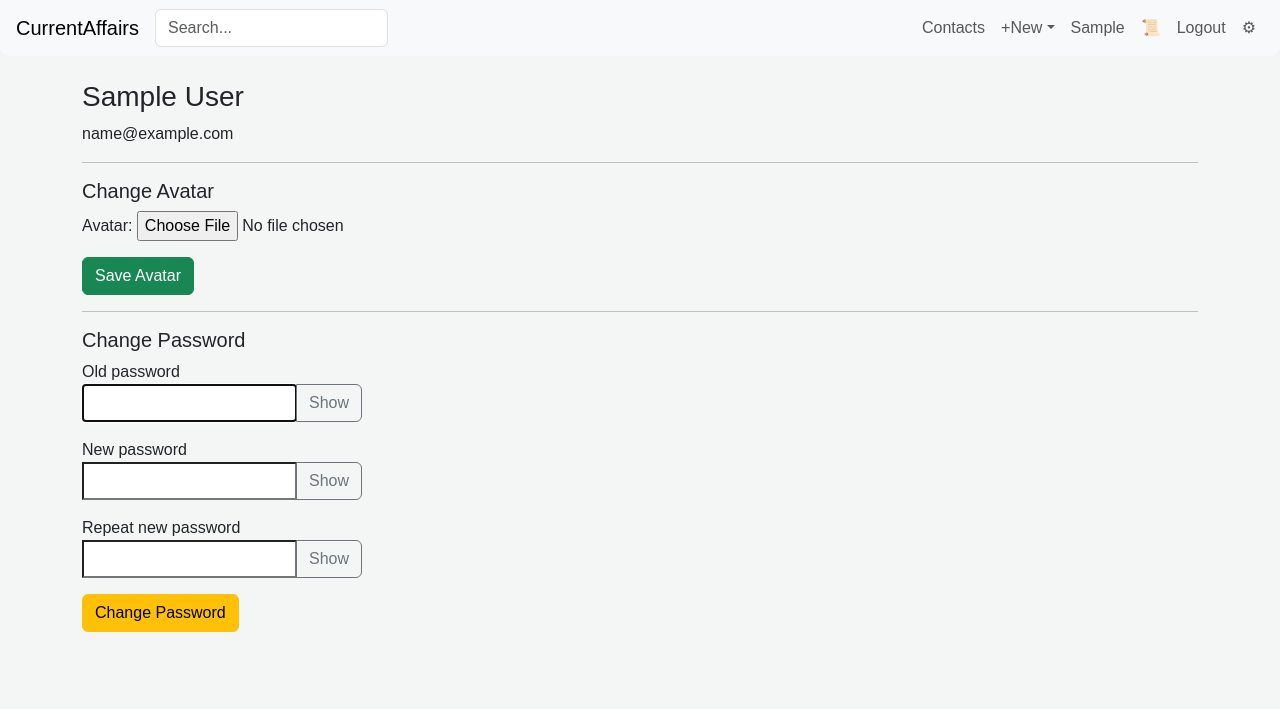
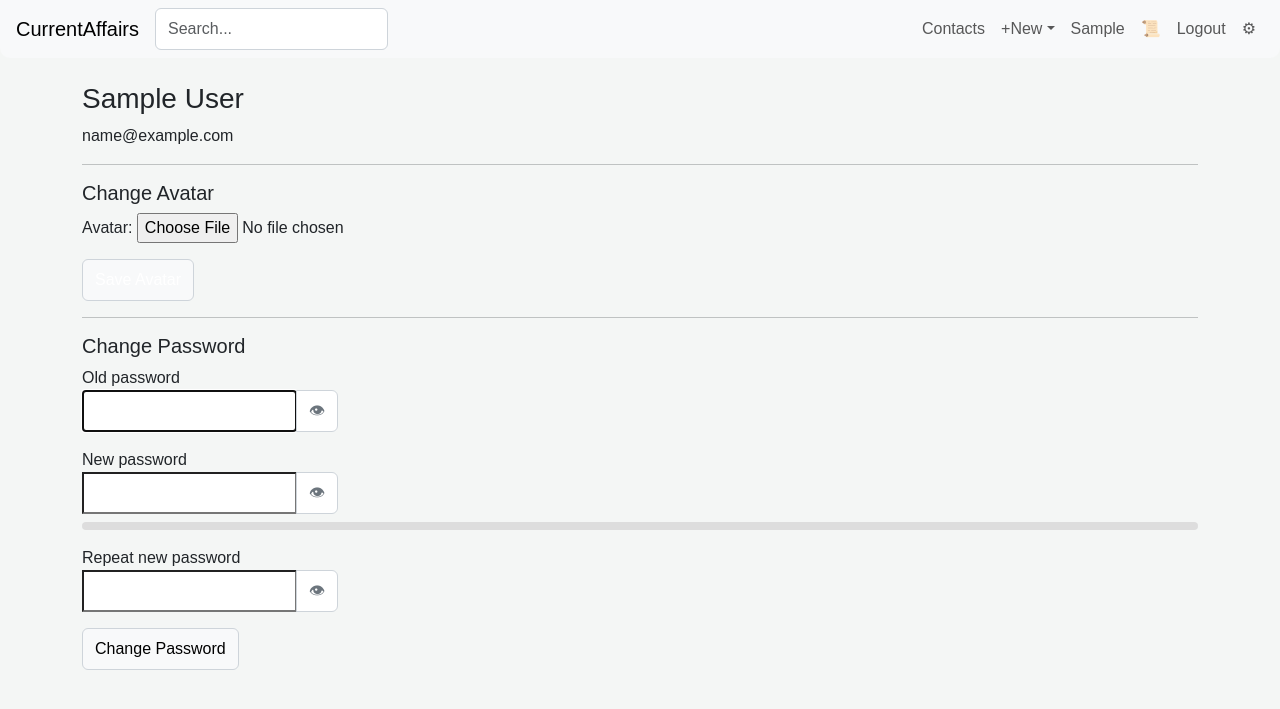
Before and after one commit to PvlKr16/CurrentAffairs, a Django app: page /profile/1/ in a window 1280 px wide. Shown: the top 709 px of the page. Run offline with Django 5.2, Linux system fonts and the light colour scheme; the visitor is signed in with stand-in values (Sample User, id 1); data comes from the database, SQL or seed files in the repository; data that the repository does not hold is empty.

Commit message:
button show/hide password improved

```diff
--- a/currentaffairs/static/css/main.css
+++ b/currentaffairs/static/css/main.css
@@ -63,3 +63,50 @@ body {
 #date-range input {
     font-size: 13px;
 }
+
+.password-strength {
+    width: 100%;
+    height: 8px;
+    background: #ddd;
+    border-radius: 10px;
+    overflow: hidden;
+}
+
+.strength-bar {
+    height: 100%;
+    width: 0%;
+    transition: 0.25s;
+}
+
+.level-1 { background: #dc3545; }
+.level-2 { background: #fd7e14; }
+.level-3 { background: #ffc107; }
+.level-4 { background: #20c997; }
+.level-5 { background: #198754; }
+
+/* Bootstrap fallback classes for login page */
+.d-none {
+    display: none !important;
+}
+
+.text-danger {
+    color: #dc3545 !important;
+}
+
+.form-control {
+    width: 100%;
+    padding: 8px 12px;
+    border: 1px solid #ced4da;
+    border-radius: 6px;
+}
+
+.btn {
+    padding: 8px 12px;
+    border: 1px solid #ced4da;
+    background: #f8f9fa;
+    cursor: pointer;
+}
+
+.btn-outline-secondary {
+    background: #fff;
+}
--- a/currentaffairs/static/js/password-toggle.js
+++ b/currentaffairs/static/js/password-toggle.js
@@ -1,25 +1,84 @@
 document.addEventListener('DOMContentLoaded', function () {
 
-    document.querySelectorAll('.toggle-password').forEach(function (button) {
+    // Always hide all warnings on page load
+    document.querySelectorAll('.caps-warning').forEach(function (el) {
+        el.classList.add('d-none');
+    });
 
-        button.addEventListener('click', function () {
+    // Hold to show password
+    document.querySelectorAll('.password-peek').forEach(function (btn) {
 
-            const wrapper = this.closest('.password-wrapper');
+        const wrapper = btn.closest('.password-wrapper');
         if (!wrapper) return;
 
         const input = wrapper.querySelector('input');
         if (!input) return;
 
-            if (input.type === 'password') {
-                input.type = 'text';
-                this.textContent = 'Hide';
+        const show = () => input.type = 'text';
+        const hide = () => input.type = 'password';
+
+        btn.addEventListener('mousedown', show);
+        btn.addEventListener('mouseup', hide);
+        btn.addEventListener('mouseleave', hide);
+
+        btn.addEventListener('touchstart', show);
+        btn.addEventListener('touchend', hide);
+    });
+
+    // Caps Lock warning
+    document.querySelectorAll('.password-wrapper input').forEach(function (input) {
+
+        const container = input.closest('.mb-3');
+        if (!container) return;
+
+        const warning = container.querySelector('.caps-warning');
+        if (!warning) return;
+
+        function checkCaps(e) {
+            const caps = e.getModifierState && e.getModifierState('CapsLock');
+
+            if (caps) {
+                warning.classList.remove('d-none');
             } else {
-                input.type = 'password';
-                this.textContent = 'Show';
+                warning.classList.add('d-none');
+            }
+        }
+
+        input.addEventListener('keydown', checkCaps);
+        input.addEventListener('keyup', checkCaps);
+        input.addEventListener('blur', function () {
+            warning.classList.add('d-none');
+        });
+    });
+
+    // Password strength
+    const newPass = document.querySelector('input[name="new_password1"]');
+
+    if (newPass) {
+        const container = newPass.closest('.mb-3');
+        const bar = container.querySelector('.strength-bar');
+        const text = container.querySelector('.strength-text');
+
+        newPass.addEventListener('input', function () {
+
+            if (!bar || !text) return;
+
+            const val = newPass.value;
+            let score = 0;
+
+            if (val.length >= 8) score++;
+            if (/[A-Z]/.test(val)) score++;
+            if (/[a-z]/.test(val)) score++;
+            if (/[0-9]/.test(val)) score++;
+            if (/[^A-Za-z0-9]/.test(val)) score++;
+
+            const labels = ['Empty', 'Weak', 'Fair', 'Good', 'Strong', 'Excellent'];
+            const widths = ['0%', '20%', '40%', '60%', '80%', '100%'];
+
+            bar.style.width = widths[score];
+            bar.className = 'strength-bar level-' + score;
+            text.textContent = labels[score];
+        });
     }
 
 });
-
-    });
-
-});
--- a/currentaffairs/templates/users/profile.html
+++ b/currentaffairs/templates/users/profile.html
@@ -43,11 +43,9 @@
 
         <div class="input-group password-wrapper">
             {{ password_form.old_password }}
-            <button type="button"
-                    class="btn btn-outline-secondary toggle-password">
-                Show
-            </button>
+            <button type="button" class="btn btn-outline-secondary password-peek">👁</button>
         </div>
+        <small class="caps-warning text-danger d-none">Caps Lock is ON</small>
     </div>
 
     <div class="mb-3">
@@ -55,11 +53,15 @@
 
         <div class="input-group password-wrapper">
             {{ password_form.new_password1 }}
-            <button type="button"
-                    class="btn btn-outline-secondary toggle-password">
-                Show
-            </button>
+            <button type="button" class="btn btn-outline-secondary password-peek">👁</button>
         </div>
+
+        <small class="caps-warning text-danger d-none">Caps Lock is ON</small>
+
+        <div class="password-strength mt-2">
+            <div class="strength-bar"></div>
+        </div>
+        <small class="strength-text text-muted"></small>
     </div>
 
     <div class="mb-3">
@@ -67,11 +69,9 @@
 
         <div class="input-group password-wrapper">
             {{ password_form.new_password2 }}
-            <button type="button"
-                    class="btn btn-outline-secondary toggle-password">
-                Show
-            </button>
+            <button type="button" class="btn btn-outline-secondary password-peek">👁</button>
         </div>
+        <small class="caps-warning text-danger d-none">Caps Lock is ON</small>
     </div>
 
     <button class="btn btn-warning" name="change_password">
```
Also changed, not shown: currentaffairs/templates/users/login.html (+12 -5 lines). Lines whose indentation alone changed are shown as unchanged.
